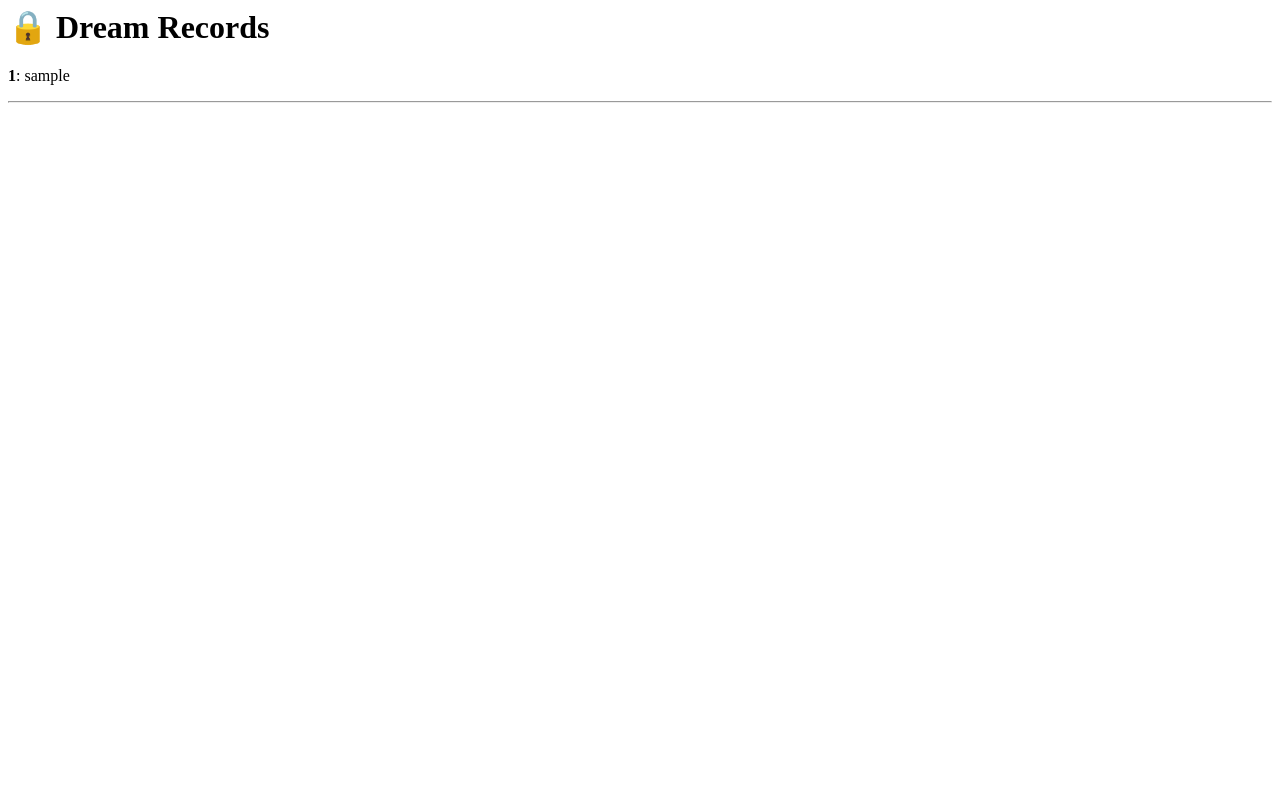
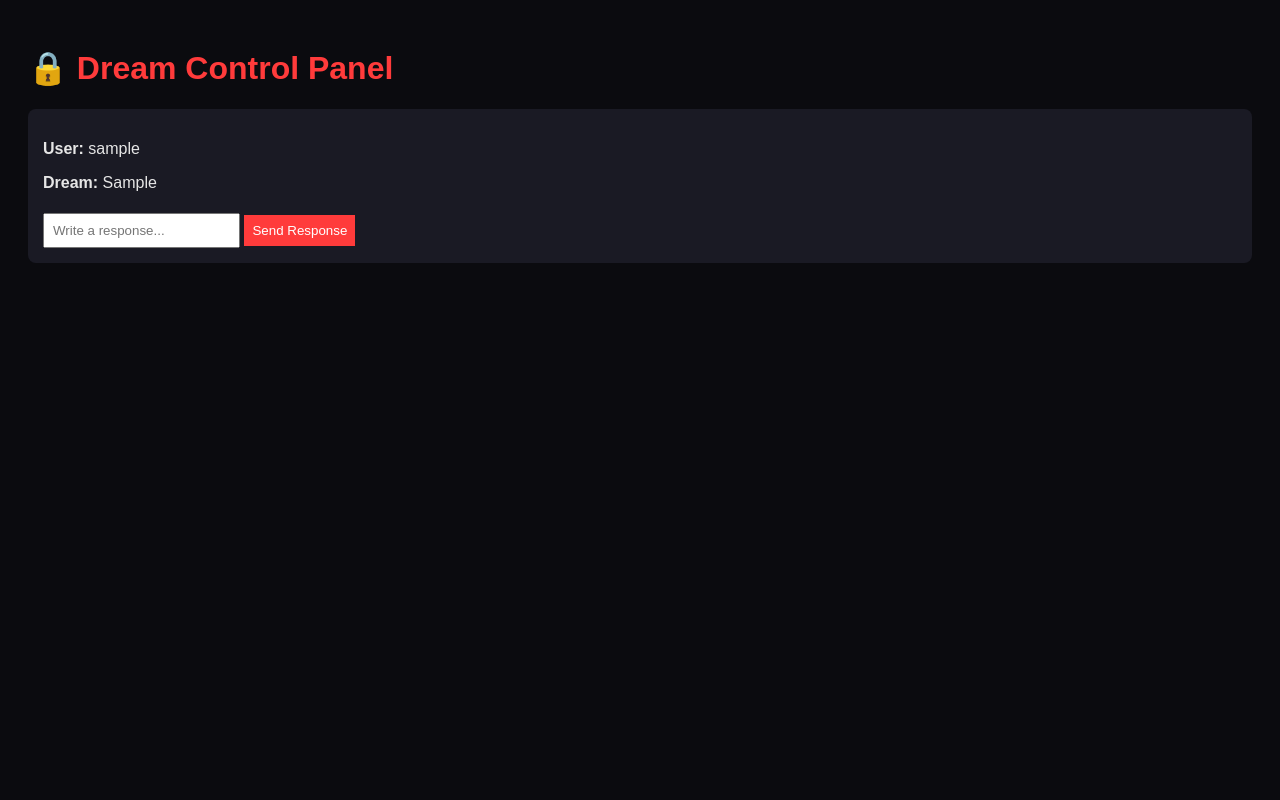
Before and after one commit to Dream-it-say-it/dream-website, a Flask app: page /admin in a window 1280 px wide. Run offline with Flask 3, Linux system fonts and the light colour scheme; the visitor is signed in with stand-in values (Sample User, id 1); tables that the repository leaves empty hold one stand-in row (values such as "Sample post").

Commit message:
Update admin.html

```diff
--- a/templates/admin.html
+++ b/templates/admin.html
@@ -1,6 +1,84 @@
-<h1>🔒 Dream Records</h1>
+<!DOCTYPE html>
+<html>
+<head>
+    <title>Dream Admin Panel</title>
+    <style>
+        body {
+            background: #0b0b0f;
+            color: #e6e6e6;
+            font-family: Arial, sans-serif;
+            padding: 20px;
+        }
 
+        h1 {
+            color: #ff3b3b;
+        }
+
+        .dream {
+            background: #1a1a24;
+            padding: 15px;
+            margin-bottom: 15px;
+            border-radius: 8px;
+        }
+
+        .reply {
+            color: #ffcc00;
+            margin-top: 10px;
+        }
+
+        input, button {
+            padding: 8px;
+            margin-top: 5px;
+        }
+
+        button {
+            background: #ff3b3b;
+            color: white;
+            border: none;
+            cursor: pointer;
+        }
+
+        button:hover {
+            background: #ff1a1a;
+        }
+
+        .stats {
+            margin-top: 30px;
+            padding: 15px;
+            background: #141420;
+            border-radius: 8px;
+        }
+    </style>
+</head>
+
+<body>
+
+<h1>🔒 Dream Control Panel</h1>
+
+<!-- DREAM LIST -->
 {% for d in dreams %}
-    <p><b>{{ d[0] }}</b>: {{ d[1] }}</p>
-    <hr>
+    <div class="dream">
+        <p><b>User:</b> {{ d[1] }}</p>
+        <p><b>Dream:</b> {{ d[2] }}</p>
+
+        <!-- Reply form -->
+        <form method="POST" action="/reply">
+            <input type="hidden" name="dream_id" value="{{ d[0] }}">
+            <input type="text" name="reply" placeholder="Write a response..." required>
+            <button type="submit">Send Response</button>
+        </form>
+    </div>
 {% endfor %}
+
+<!-- TOP SYMBOLS SECTION -->
+{% if common %}
+<div class="stats">
+    <h2>📊 Top Symbols Detected</h2>
+    {% for word, count in common %}
+        <p>{{ word }} → {{ count }} times</p>
+    {% endfor %}
+</div>
+{% endif %}
+
+</body>
+</html>
```
